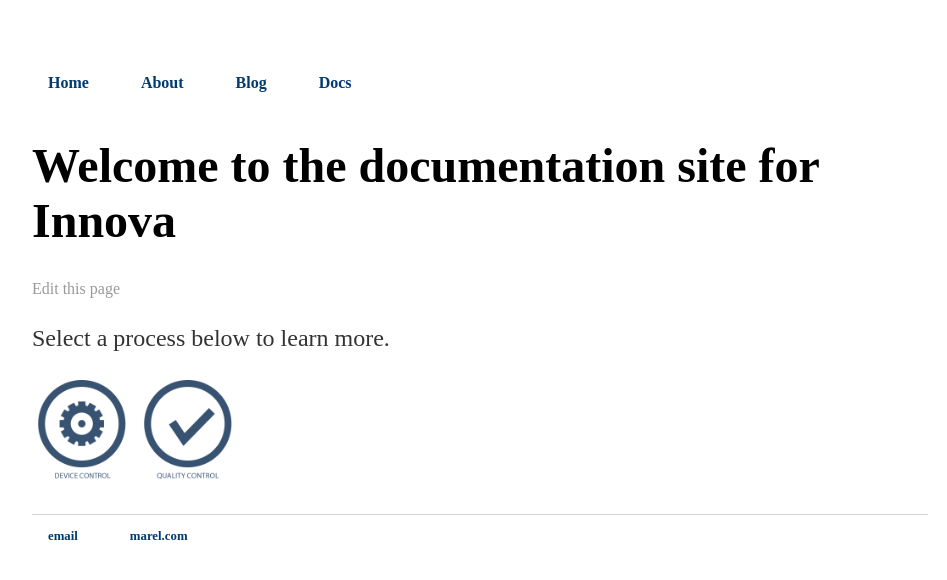
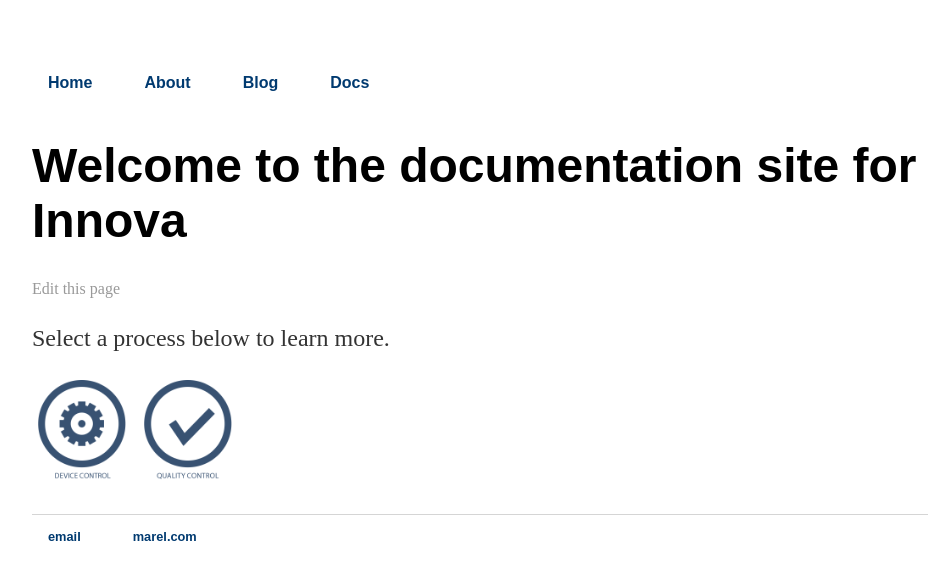
Before and after one commit to daniellegunter/pohlvault.github.io, a Jekyll site: the page built from index.html, in a window 1280 px wide. Shown: the top 580 px of the page, without its empty margins (160-1107 px from the left). Built offline with Jekyll 4.4.1, drawn with Linux system fonts in a browser that asks for light colours.

Commit message:
Update main.css

```diff
--- a/css/main.css
+++ b/css/main.css
@@ -17,6 +17,7 @@
 li a {
     display: block;
     color: #003A70;
+    font-family:'Myriad Pro', 'Arial', 'Sans-Serif';
     text-align: center;
     padding: 14px 16px;
     text-decoration: none;
@@ -27,7 +28,7 @@
     background-color: #f2f2f2;
 }
 nav ul, footer ul {
-    font-family:'Myriad Pro', 'Sans-Serif';
+    font-family:'Myriad Pro', 'Arial', 'Sans-Serif';
     padding: 0px;
     list-style: none;
     font-weight: bold;
@@ -45,7 +46,7 @@
 }
 h1 {
     font-size: 3em;
-    font-family:'Myriad Pro', 'Sans-Serif';
+    font-family:'Myriad Pro', 'Arial', 'Sans-Serif';
 }
 p {
     font-size: 1.5em;
```
